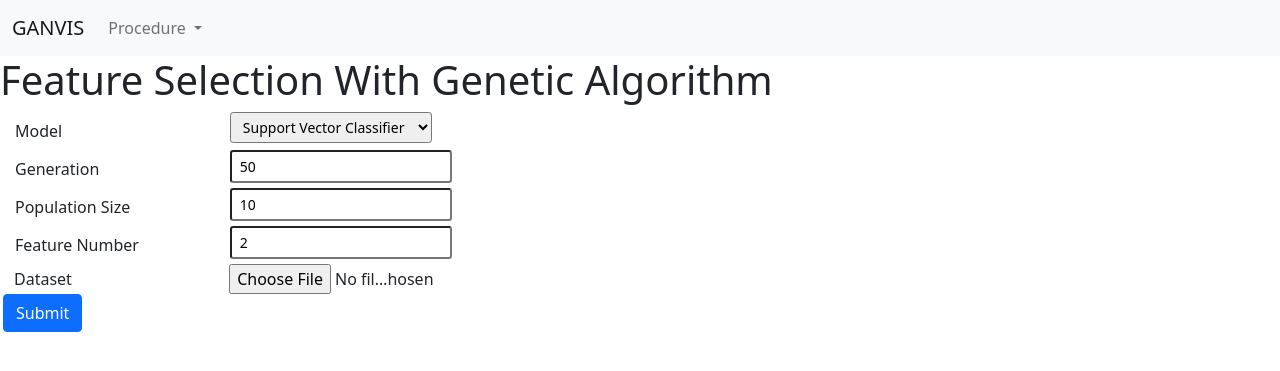
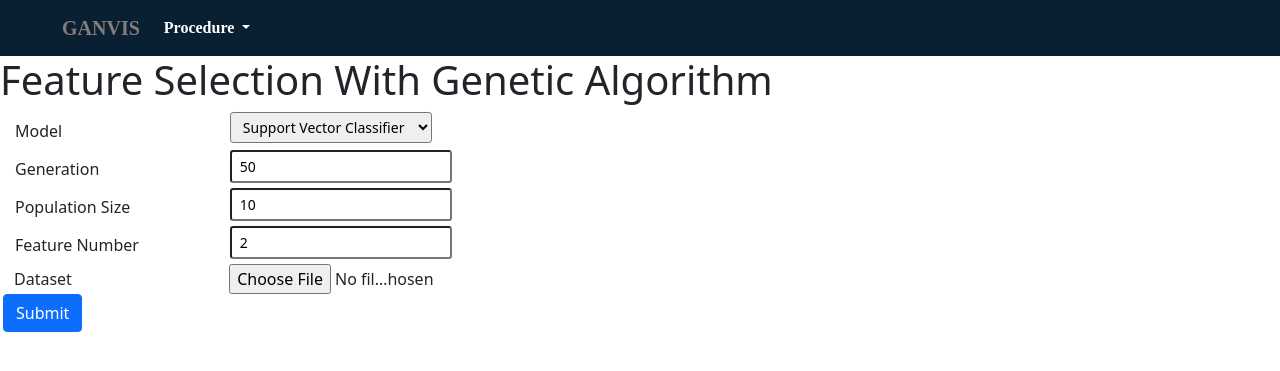
Before and after one commit to Miharada/GANVIS, a Flask app: page / in a window 1280 px wide. Shown: the top 371 px of the page. Run offline with Flask 2, Linux system fonts and the light colour scheme.

Commit message:
Add files via upload

```diff
--- a/templates/base.html
+++ b/templates/base.html
@@ -11,22 +11,37 @@
         <script src="https://cdn.jsdelivr.net/npm/bootstrap@5.0.2/dist/js/bootstrap.bundle.min.js" integrity="sha384-MrcW6ZMFYlzcLA8Nl+NtUVF0sA7MsXsP1UyJoMp4YLEuNSfAP+JcXn/tWtIaxVXM" crossorigin="anonymous"></script>
         <script src="https://cdn.jsdelivr.net/npm/chart.js@2.9.4/dist/Chart.min.js"></script>
 
-        <title>Document</title>
+        <title>GANVIS</title>
     </head>
-    <nav class="navbar navbar-expand-lg navbar-light bg-light">
+    <style>
+      nav{
+          background-color: #082032;
+      }
+      /* body{
+        background-color: #2C394B;
+      }
+      h1 {
+        color: #FFFF;
+        margin-left: 50px; */
+      /* }
+      label {
+        color: #FFFF;
+      } */
+  </style>
+    <nav class="navbar navbar-expand-md navbar-light">
       <div class="container-fluid">
-        <a class="navbar-brand" href="#">GANVIS</a>
+        <a class="navbar-brand" href="#" style="font-weight: bold; color: rgb(134, 124, 124); font-size: 27; font-family: Futura Md BT; margin-left: 50px;">GANVIS</a>
         <button class="navbar-toggler" type="button" data-bs-toggle="collapse" data-bs-target="#navbarNavDropdown" aria-controls="navbarNavDropdown" aria-expanded="false" aria-label="Toggle navigation">
           <span class="navbar-toggler-icon"></span>
         </button>
         <div class="collapse navbar-collapse" id="navbarNavDropdown">
           <ul class="navbar-nav">
             <li class="nav-item dropdown">
-              <a class="nav-link dropdown-toggle" href="#" id="navbarDropdownMenuLink" role="button" data-bs-toggle="dropdown" aria-expanded="false">
+              <a class="nav-link dropdown-toggle" href="#" id="navbarDropdownMenuLink" role="button" data-bs-toggle="dropdown" aria-expanded="false" style="font-weight: bold; color: white; font-size: 30; font-family: Futura Md BT;">
                 Procedure
               </a>
               <ul class="dropdown-menu" aria-labelledby="navbarDropdownMenuLink">
-                <li><a class="dropdown-item" href="">Feature Selection</a></li>
+                <li><a class="dropdown-item" href="{{ url_for('home_page') }}">Feature Selection</a></li>
                 <li><a class="dropdown-item" href="{{ url_for('clusterhome') }}">Clustering</a></li>
               </ul>
             </li>
```
